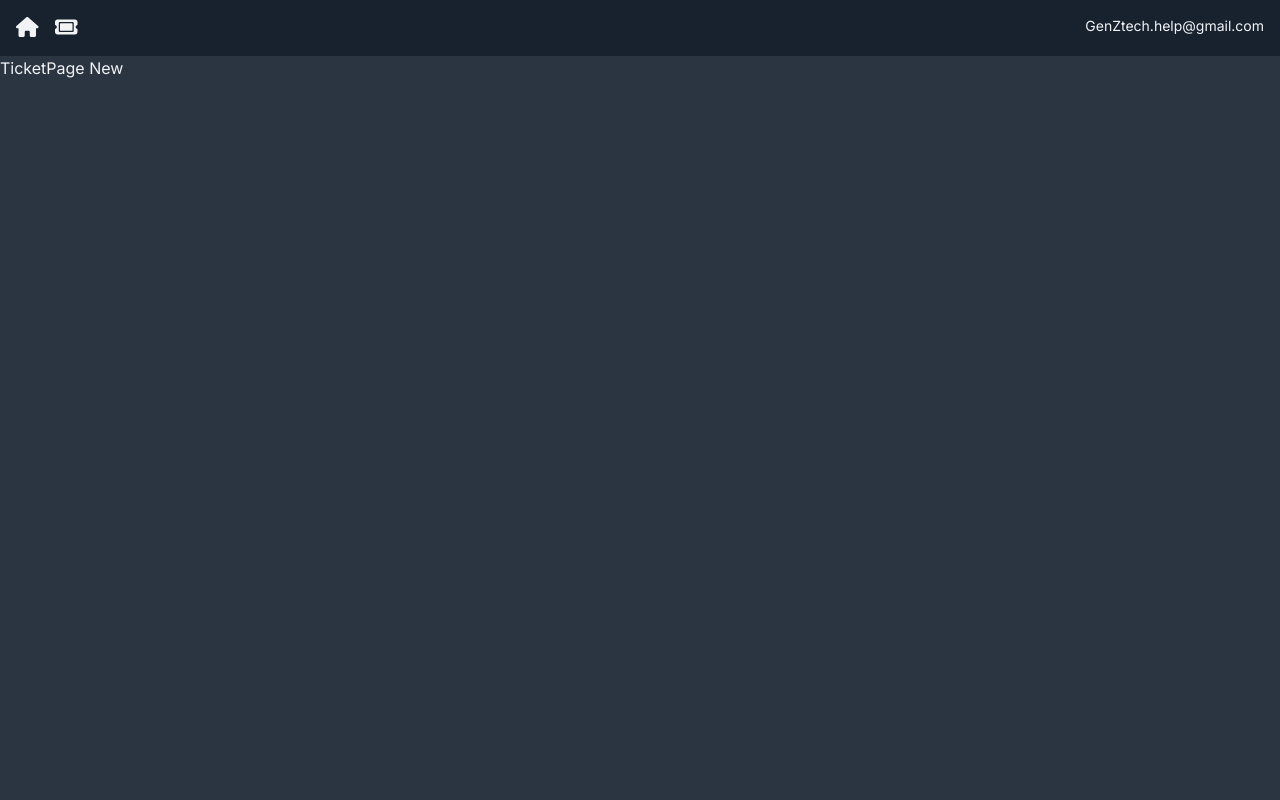
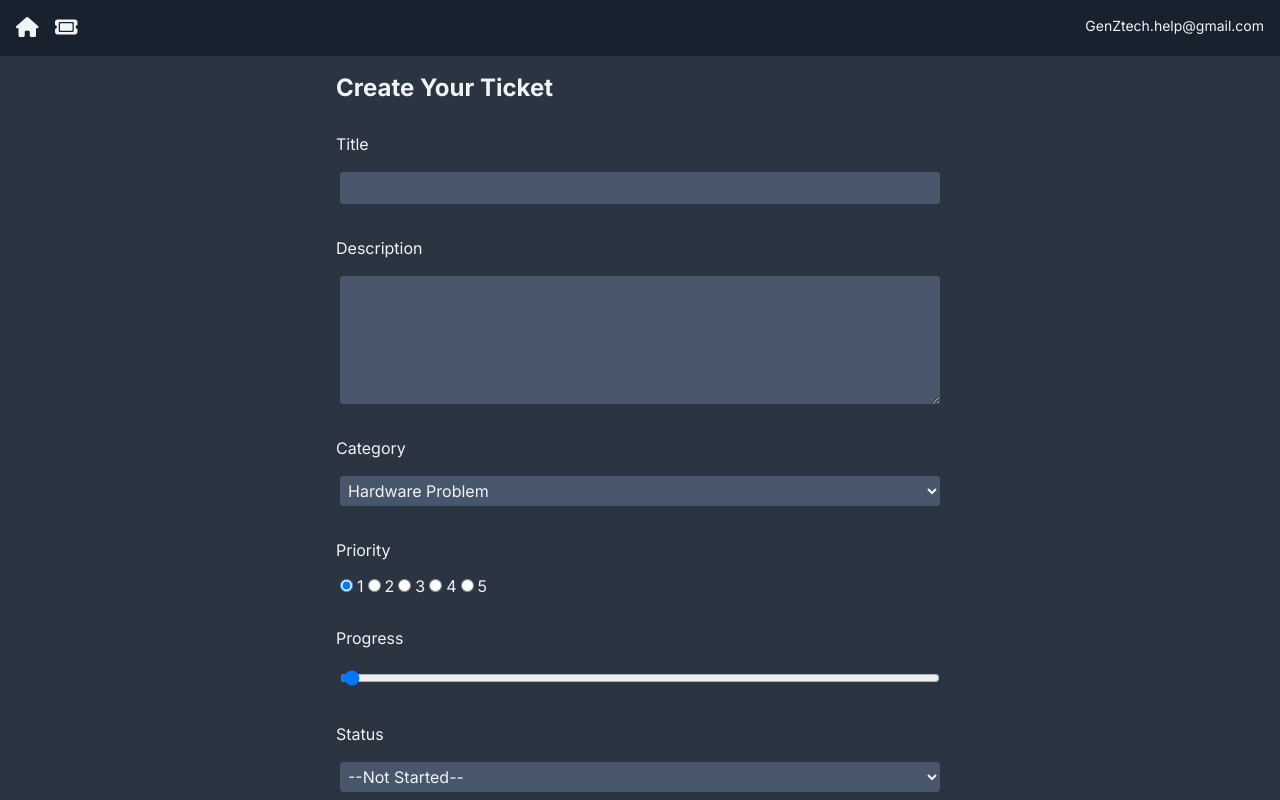
Before and after one commit to nrhymer23/ticket-app, a Next.js app: page /TicketPage/New in a window 1280 px wide. Built offline with nearby package versions, Linux system fonts and the light colour scheme.

Commit message:
Form Creation Completed

```diff
--- /dev/null
+++ b/app/(components)/TicketCard.jsx
@@ -0,0 +1,34 @@
+import DeleteBlock from "./DeleteBlock";
+import PriorityDisplay from "./PriorityDisplay";
+import ProgressDisplay from "./ProgressDisplay";
+import StatusDisplay from "./StatusDisplay";
+
+const TicketCard = () => {
+  return (
+    <div className="flex flex-col bg-card hover:bg-card-hover rounded-md shadow-lg p-3 m-2">
+      <div className="flex mb-3">
+        <PriorityDisplay />
+        <div className="ml-auto">
+          <DeleteBlock />
+        </div>
+      </div>
+      <h4>Ticket Title</h4>
+      <hr className="h-px border-0 bg-page mb-2" />
+      <p className="whitespace-pre-wrap">
+        This is the Ticket Description! Process ASAP
+      </p>
+      <div className="flex-grow"></div>
+      <div className="flex mt-2">
+        <div className="flex flex-col">
+          <p className="text-xs my-1">08/31/24 11:11</p>
+          <ProgressDisplay />
+        </div>
+        <div className="ml-auto flex items-end">
+          <StatusDisplay />
+        </div>
+      </div>
+    </div>
+  );
+};
+
+export default TicketCard;
--- a/app/(components)/TicketForm.js
+++ b/app/(components)/TicketForm.js
@@ -4,6 +4,20 @@ import { useRouter } from "next/navigation";
 import React, { useState } from "react";
 
 const TicketForm = () => {
+  const handleChange = (e) => {
+    const value = e.target.value;
+    const name = e.target.name;
+
+    setFormData((prevState) => ({
+      ...prevState,
+      [name]: value,
+    }));
+  };
+
+  const handleSubmit = () => {
+    console.log();
+  };
+
   const startingTicketData = {
     title: "",
     description: "",
@@ -15,7 +29,11 @@ const TicketForm = () => {
   const [formData, setFormData] = useState(startingTicketData);
   return (
     <div className="flex justify-center">
-      <form>
+      <form
+        className="flex flex-col gap-3 w-1/2"
+        method="post"
+        onSubmit={handleSubmit}
+      >
         <h3>Create Your Ticket</h3>
         <label>Title</label>
         <input
@@ -26,6 +44,94 @@ const TicketForm = () => {
           required={true}
           value={formData.title}
         />
+
+        <label>Description</label>
+        <textarea
+          id="description"
+          name="description"
+          onChange={handleChange}
+          required={true}
+          value={formData.description}
+          rows="5"
+        />
+
+        <label>Category</label>
+        <select
+          name="category"
+          value={formData.category}
+          onChange={handleChange}
+        >
+          <option value="Hardware Problem">Hardware Problem</option>
+          <option value="Software Bug">Software Bug</option>
+          <option value="Website Problem">Website Problem</option>
+          <option value="Other Issue">Other Issue</option>
+        </select>
+
+        <label>Priority</label>
+        <div>
+          <input
+            id="priority-1"
+            name="priority"
+            type="radio"
+            onChange={handleChange}
+            value={1}
+            checked={formData.priority == 1}
+          />
+          <label>1</label>
+          <input
+            id="priority-2"
+            name="priority"
+            type="radio"
+            onChange={handleChange}
+            value={2}
+            checked={formData.priority == 2}
+          />
+          <label>2</label>
+          <input
+            id="priority-3"
+            name="priority"
+            type="radio"
+            onChange={handleChange}
+            value={3}
+            checked={formData.priority == 3}
+          />
+          <label>3</label>
+          <input
+            id="priority-4"
+            name="priority"
+            type="radio"
+            onChange={handleChange}
+            value={4}
+            checked={formData.priority == 4}
+          />
+          <label>4</label>
+          <input
+            id="priority-5"
+            name="priority"
+            type="radio"
+            onChange={handleChange}
+            value={5}
+            checked={formData.priority == 5}
+          />
+          <label>5</label>
+        </div>
+        <label>Progress</label>
+        <input
+          type="range"
+          id="progress"
+          name="progress"
+          value={formData.progress}
+          min="0"
+          max="100"
+          onChange={handleChange}
+        />
+        <label>Status</label>
+        <select name="status" value={formData.status} onChange={handleChange}>
+          <option value="not started">--Not Started--</option>
+          <option value="started">--Started--</option>
+          <option value="completed">--Completed--</option>
+        </select>
+        <input type="submit" className="btn" value="Create Ticket" />
       </form>
     </div>
   );
--- a/app/(models)/Ticket.js
+++ b/app/(models)/Ticket.js
@@ -0,0 +1,19 @@
+import mongoose, { Schema } from "mongoose";
+
+mongoose.connect(process.env.MONGODB_URI);
+mongoose.Promise = global.Promise;
+
+const ticketSchema = new Schema(
+  {
+    title: String,
+    description: String,
+    category: String,
+    priority: Number,
+    progress: Number,
+    status: String,
+    acive: Boolean,
+  },
+  { timestamps: true }
+);
+
+const Ticket = mongoose.models.Ticket || mongoose.model("Ticket", ticketSchema);
--- a/app/TicketPage/[id]/page.jsx
+++ b/app/TicketPage/[id]/page.jsx
@@ -1,5 +1,7 @@
+import TicketForm from "@/app/(components)/TicketForm";
+
 const TicketPage = ({ params }) => {
-  return <div>TicketPage {params.id}</div>;
+  return <TicketForm />;
 };
 
 export default TicketPage;
--- a/app/globals.css
+++ b/app/globals.css
@@ -28,6 +28,18 @@
   }
 }
 
+form {
+  @apply rounded-xl p-4;
+}
+label {
+  @apply mt-4;
+}
+input,
+select,
+textarea {
+  @apply m-1 rounded bg-card p-1;
+}
+
 @layer components {
   .icon {
     @apply text-default-text text-xl;
```
